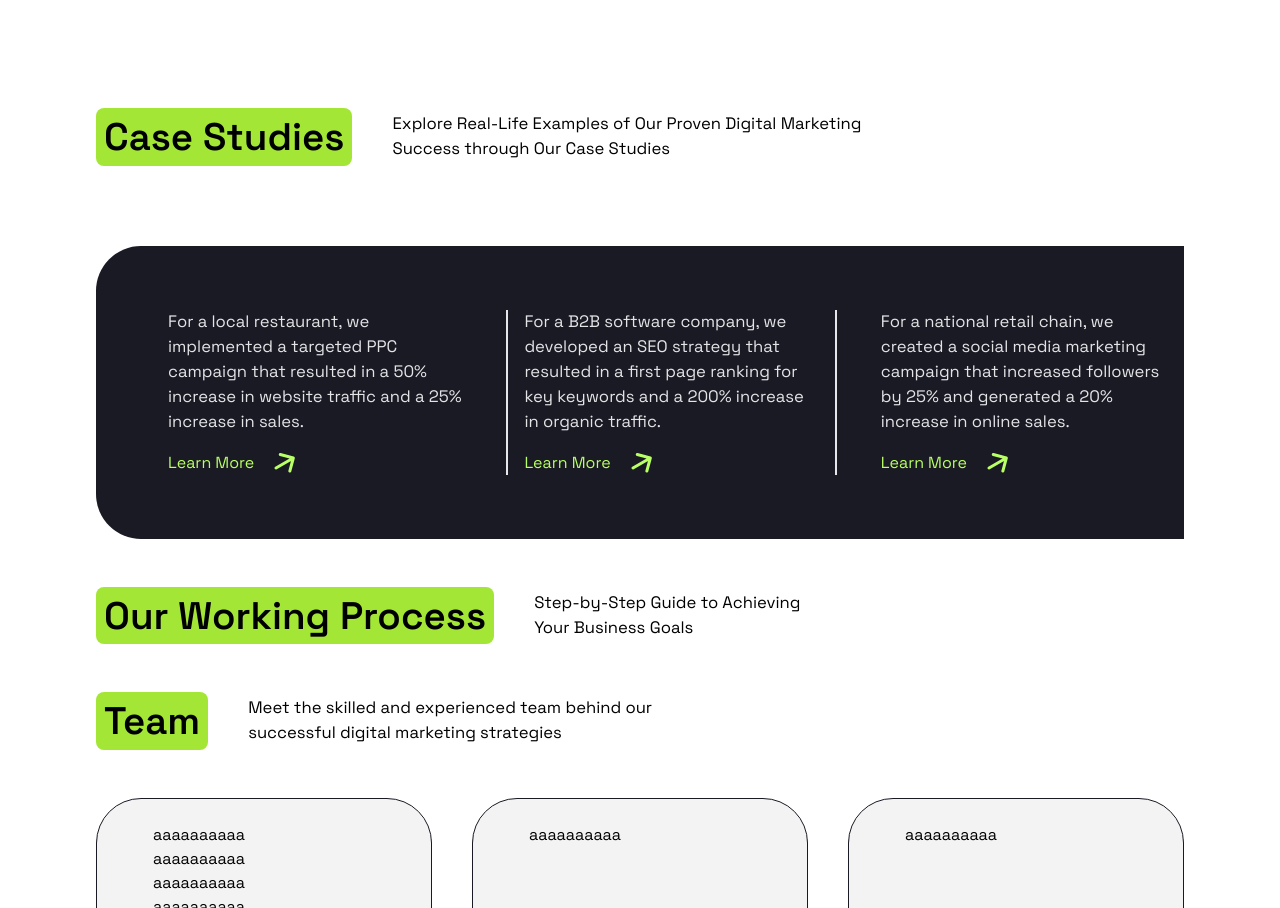
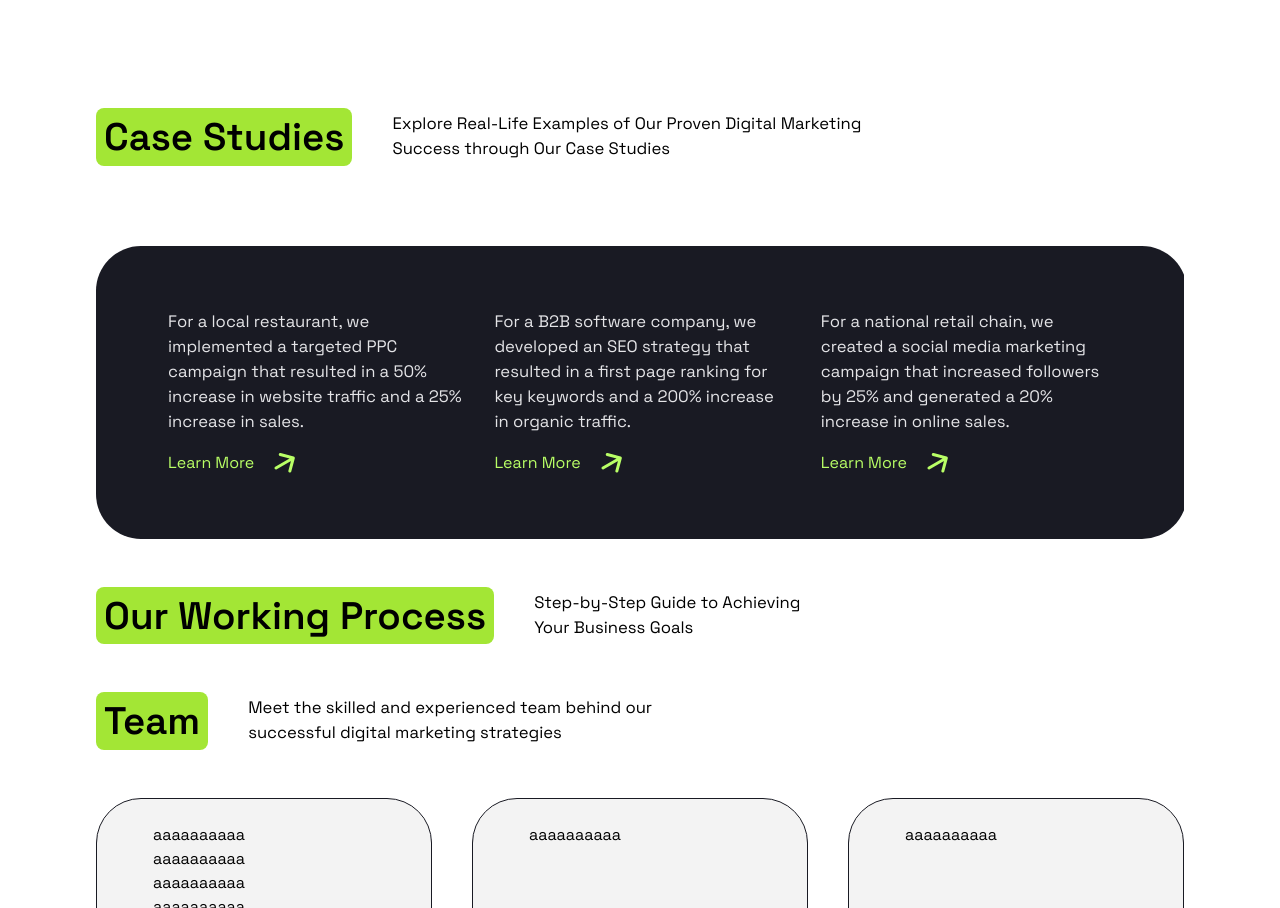
Before and after one commit to LucasMCFidelis/Positivus-Landing-Page, a React (Vite) app: page / in a window 1280 px wide. Shown: the part 3721-4629 px from the top of the page. Built offline with nearby package versions, Linux system fonts and the light colour scheme; what @savvywombat/tailwindcss-grid-areas would draw is missing.

Commit message:
Refatora e separa a sessão Case Studies em um componente

```diff
--- a/src/app.tsx
+++ b/src/app.tsx
@@ -5,6 +5,7 @@ import "./index.css"
 import { MarketingCard } from "./components/marketingCard";
 import Marquee from "react-fast-marquee";
 import { HeaderMain } from "./components/sectionPage/headerMain";
+import { CaseStudies } from "./components/sectionPage/caseStudy";
 
 export const paragraph = tv({
   base: 'text-paragraph-mobile lg:text-paragraph-desktop lg:text-left ',
@@ -52,50 +53,7 @@ export function App() {
 
       <Services />
 
-      <div className="w-full">
-        <Card.Header
-          title="Case Studies"
-          description="Explore Real-Life Examples of Our Proven Digital Marketing Success through Our Case Studies"
-          paragraphSize="lg"
-        />
-        <div className="overflow-x-auto">
-          <Card.Wrapper bgColor="tertiary" border="none" size="full" rounded="lg" className="w-max flex gap-x-7 items-center justify-center text-zinc-200 px-4 py-6 lg:px-14 lg:py-16">
-            <div className="px-4 space-y-4 w-72 lg:w-auto flex-shrink-0">
-              <p className={paragraph({ size: "sm", alignTextMobile:"left"})}>
-                For a local restaurant, we implemented a targeted PPC campaign that resulted in a 50% increase in website traffic and a 25% increase in sales.
-              </p>
-              <a href="#" className="text-[#B9FF66] flex gap-5 items-center">
-                Learn More
-                <svg width="21" height="20" viewBox="0 0 21 20" fill="none" xmlns="http://www.w3.org/2000/svg">
-                  <path d="M1.25 13.701C0.532561 14.1152 0.286748 15.0326 0.700962 15.75C1.11518 16.4674 2.03256 16.7133 2.75 16.299L1.25 13.701ZM20.7694 5.38823C20.9838 4.58803 20.5089 3.76552 19.7087 3.55111L6.66874 0.0570541C5.86854 -0.157359 5.04603 0.317515 4.83162 1.11771C4.61721 1.91791 5.09208 2.74042 5.89228 2.95483L17.4834 6.06066L14.3776 17.6518C14.1631 18.452 14.638 19.2745 15.4382 19.4889C16.2384 19.7033 17.0609 19.2284 17.2753 18.4282L20.7694 5.38823ZM2.75 16.299L20.0705 6.29904L18.5705 3.70096L1.25 13.701L2.75 16.299Z" fill="#B9FF66" />
-                </svg>
-              </a>
-            </div>
-            <div className="border-x-2 px-4 space-y-4 w-72 lg:w-auto flex-shrink-0">
-              <p className={paragraph({ size: "sm", alignTextMobile:"left"})}>
-                For a B2B software company, we developed an SEO strategy that resulted in a first page ranking for key keywords and a 200% increase in organic traffic.
-              </p>
-              <a href="#" className="text-[#B9FF66] flex gap-5 items-center">
-                Learn More
-                <svg width="21" height="20" viewBox="0 0 21 20" fill="none" xmlns="http://www.w3.org/2000/svg">
-                  <path d="M1.25 13.701C0.532561 14.1152 0.286748 15.0326 0.700962 15.75C1.11518 16.4674 2.03256 16.7133 2.75 16.299L1.25 13.701ZM20.7694 5.38823C20.9838 4.58803 20.5089 3.76552 19.7087 3.55111L6.66874 0.0570541C5.86854 -0.157359 5.04603 0.317515 4.83162 1.11771C4.61721 1.91791 5.09208 2.74042 5.89228 2.95483L17.4834 6.06066L14.3776 17.6518C14.1631 18.452 14.638 19.2745 15.4382 19.4889C16.2384 19.7033 17.0609 19.2284 17.2753 18.4282L20.7694 5.38823ZM2.75 16.299L20.0705 6.29904L18.5705 3.70096L1.25 13.701L2.75 16.299Z" fill="#B9FF66" />
-                </svg>
-              </a>
-            </div>
-            <div className="px-4 space-y-4 w-72 lg:w-auto flex-shrink-0">
-              <p className={paragraph({ size: "sm", alignTextMobile:"left"})}>
-                For a national retail chain, we created a social media marketing campaign that increased followers by 25% and generated a 20% increase in online sales.
-              </p>
-              <a href="#" className="text-[#B9FF66] flex gap-5 items-center">
-                Learn More
-                <svg width="21" height="20" viewBox="0 0 21 20" fill="none" xmlns="http://www.w3.org/2000/svg">
-                  <path d="M1.25 13.701C0.532561 14.1152 0.286748 15.0326 0.700962 15.75C1.11518 16.4674 2.03256 16.7133 2.75 16.299L1.25 13.701ZM20.7694 5.38823C20.9838 4.58803 20.5089 3.76552 19.7087 3.55111L6.66874 0.0570541C5.86854 -0.157359 5.04603 0.317515 4.83162 1.11771C4.61721 1.91791 5.09208 2.74042 5.89228 2.95483L17.4834 6.06066L14.3776 17.6518C14.1631 18.452 14.638 19.2745 15.4382 19.4889C16.2384 19.7033 17.0609 19.2284 17.2753 18.4282L20.7694 5.38823ZM2.75 16.299L20.0705 6.29904L18.5705 3.70096L1.25 13.701L2.75 16.299Z" fill="#B9FF66" />
-                </svg>
-              </a>
-            </div>
-          </Card.Wrapper>
-        </div>
-      </div>
+      <CaseStudies/>
 
       <Card.Header
         title="Our Working Process"
--- /dev/null
+++ b/src/components/sectionPage/caseStudy.tsx
@@ -0,0 +1,35 @@
+import { paragraph } from "../../app";
+import { Card } from "../cards";
+
+const CaseStudyCard = ({ description }: { description: string }) => (
+    <div className="px-4 space-y-4 w-72 lg:w-1/3 flex-shrink-0">
+        <p className={paragraph({ size: "sm", alignTextMobile: "left" })}>
+            {description}
+        </p>
+        <a href="#" className="text-[#B9FF66] flex gap-5 items-center">
+            Learn More
+            <svg width="21" height="20" viewBox="0 0 21 20" fill="none" xmlns="http://www.w3.org/2000/svg">
+                <path d="M1.25 13.701C0.532561 14.1152 0.286748 15.0326 0.700962 15.75C1.11518 16.4674 2.03256 16.7133 2.75 16.299L1.25 13.701ZM20.7694 5.38823C20.9838 4.58803 20.5089 3.76552 19.7087 3.55111L6.66874 0.0570541C5.86854 -0.157359 5.04603 0.317515 4.83162 1.11771C4.61721 1.91791 5.09208 2.74042 5.89228 2.95483L17.4834 6.06066L14.3776 17.6518C14.1631 18.452 14.638 19.2745 15.4382 19.4889C16.2384 19.7033 17.0609 19.2284 17.2753 18.4282L20.7694 5.38823ZM2.75 16.299L20.0705 6.29904L18.5705 3.70096L1.25 13.701L2.75 16.299Z" fill="#B9FF66" />
+            </svg>
+        </a>
+    </div>
+)
+
+export function CaseStudies() {
+    return (
+        <div className="w-full ">
+            <Card.Header
+                title="Case Studies"
+                description="Explore Real-Life Examples of Our Proven Digital Marketing Success through Our Case Studies"
+                paragraphSize="lg"
+            />
+            <div className="overflow-x-auto lg:overflow-x-hidden">
+                <Card.Wrapper bgColor="tertiary" border="none" size="full" rounded="lg" className="w-max flex items-center justify-center text-zinc-200 lg:py-16">
+                    <CaseStudyCard description={"For a local restaurant, we implemented a targeted PPC campaign that resulted in a 50% increase in website traffic and a 25% increase in sales."} />
+                    <CaseStudyCard description="For a B2B software company, we developed an SEO strategy that resulted in a first page ranking for key keywords and a 200% increase in organic traffic." />
+                    <CaseStudyCard description="For a national retail chain, we created a social media marketing campaign that increased followers by 25% and generated a 20% increase in online sales." />
+                </Card.Wrapper>
+            </div>
+        </div>
+    )
+}
```
